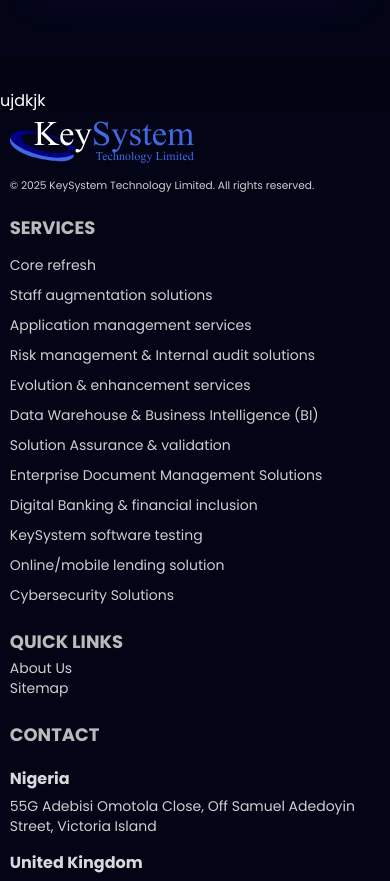
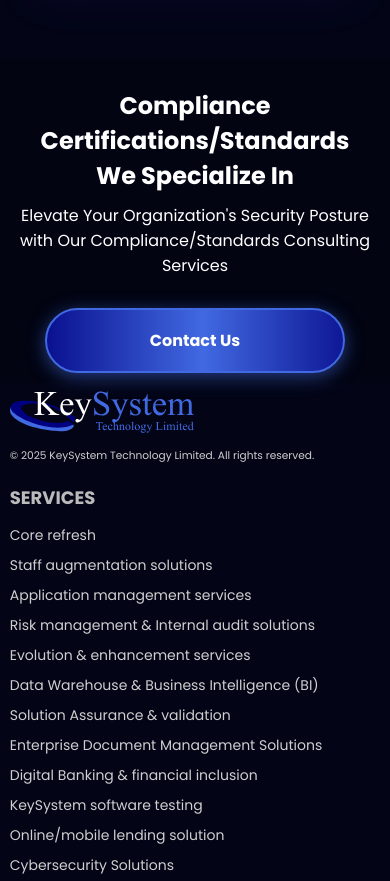
Before and after one commit to Ik3nna/JVEC-Interview, a React (Vite) app: page /home in a window 390 px wide. Shown: the part 4315-5196 px from the top of the page. Built offline with nearby package versions, Linux system fonts and the light colour scheme.

Commit message:
feat: First part of container5

```diff
--- a/src/pages/home/index.module.css
+++ b/src/pages/home/index.module.css
@@ -308,11 +308,22 @@
 .container4 article:nth-of-type(2) > div > div div p {
     font-size: 20px;
 }
-
-
-
-
-
+.container5 {
+    display: flex;
+    align-items: center;
+    flex-direction: column;
+    row-gap: 10px;
+}
+.container5 > p {
+    font-size: 24px;
+    max-width: 728px;
+    width: 90%;
+    text-align: center;
+    margin-bottom: 20px;
+}
+.container5 article {
+    background: linear-gradient(180deg, rgba(3, 2, 10, 0) 0%, #020106 26.32%, #03020A 89.86%, rgba(3, 2, 10, 0) 98.27%);
+}
 
 
 
@@ -464,6 +475,9 @@
         padding: 20px;
     }
     .container4 article:nth-of-type(2) > div > div div p {
+        font-size: 18px;
+    }
+    .container5 > p {
         font-size: 18px;
     }
 }
@@ -636,4 +650,11 @@
     .container4 article:nth-of-type(2) > div > div div p {
         font-size: 16px;
     }
+    .container5 h2 br {
+        display: none;
+    }
+    .container5 > p {
+        font-size: 16px;
+        max-width: 100%;
+    }
 }
--- a/src/pages/home/index.tsx
+++ b/src/pages/home/index.tsx
@@ -141,8 +141,22 @@
         </motion.article>
       </motion.section>
 
-      <motion.section>
-        ujdkjk
+      <motion.section className={styles.container5} initial="hidden" whileInView="visible" viewport={{ once: true, amount: 0.2 }}>
+        <motion.h2 variants={fadeUpVariant} transition={createTransition(1, 0.3)}>
+          Compliance Certifications/<br />Standards We Specialize In
+        </motion.h2>
+        <motion.p variants={fadeUpVariant} transition={createTransition(1, 0.6)}>
+          Elevate Your Organization's Security Posture with Our Compliance/Standards Consulting Services
+        </motion.p>
+        <MotionButton
+          content="Contact Us"
+          variants={fadeUpVariant}
+          transition={createTransition(1, 0.9)}
+          className={styles.learn_btn}
+        />
+        <article>
+
+        </article>
       </motion.section>
     </main>
   )
```
